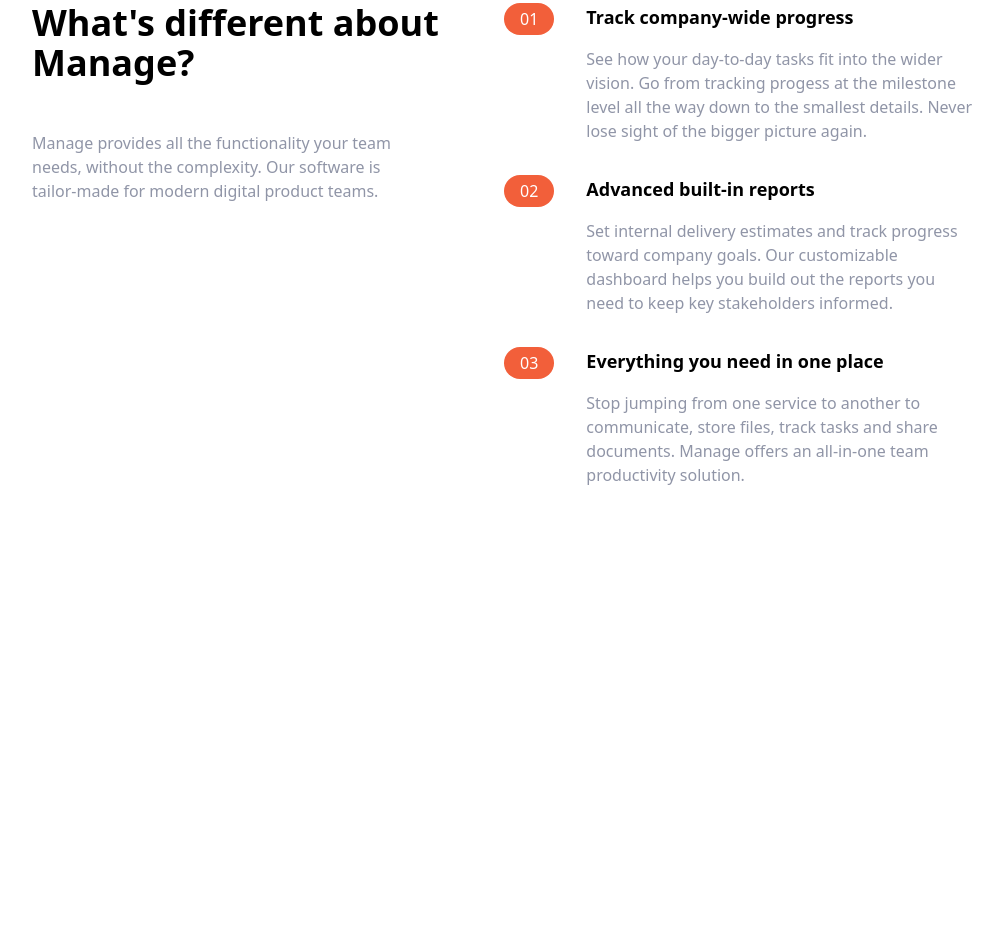
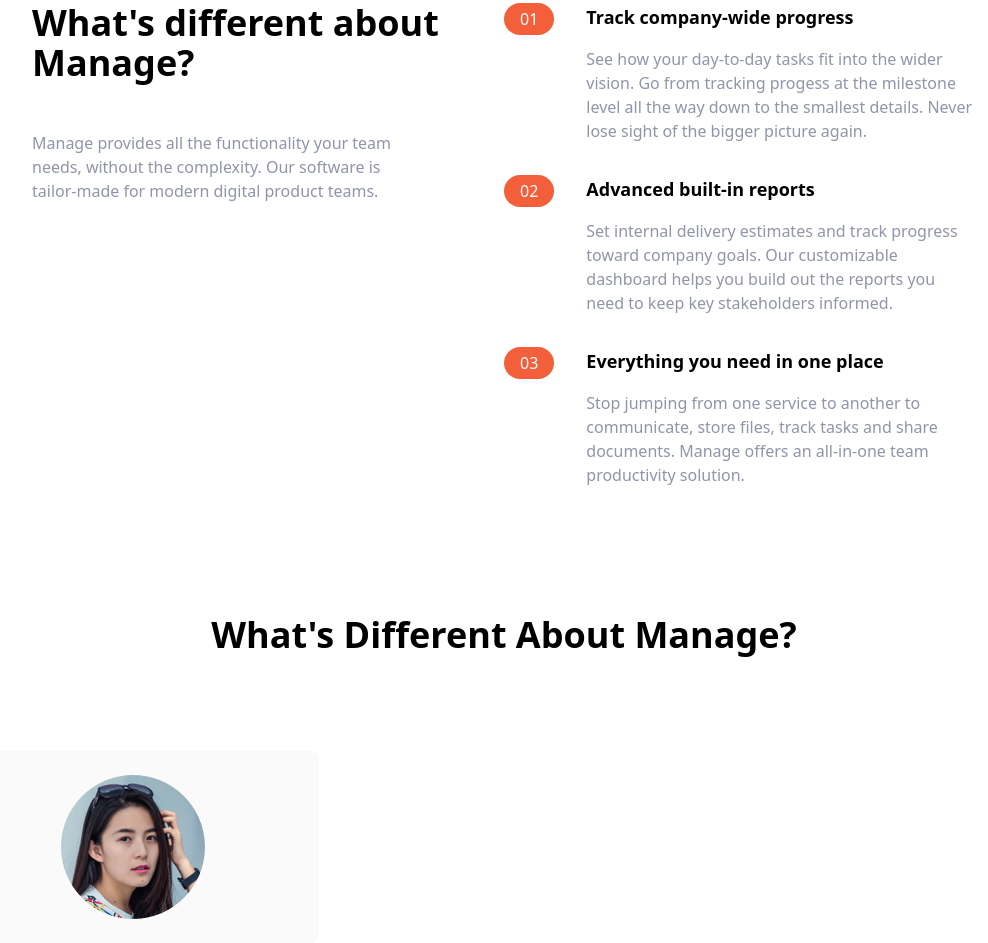
Before and after one commit to KalennaCodes/Landing-page-Tailwind, a website: page src/index.html in a window 1280 px wide. Shown: the part 653-1596 px from the top of the page, without its empty margins (136-1124 px from the left). Before the commit the page ends 1140 px from the top, so only its background shows below. Drawn offline with Linux system fonts and the light colour scheme.

Commit message:
testimonial section

```diff
--- a/src/index.html
+++ b/src/index.html
@@ -92,6 +92,7 @@
             </p>
           </div>
         </div>
+        <!-- LIST ITEM 2-->
         <div class="flex flex-col space-y-3 md:space-y-0 md:space-x-6 md:flex-row">
           <!--heading-->
           <div class="rounded-l-full bg-brightRedSupLight md:bg-transparent">
@@ -111,6 +112,7 @@
             </p>
           </div>
         </div>
+        <!--LIST ITEM 3-->
         <div class="flex flex-col space-y-3 md:space-y-0 md:space-x-6 md:flex-row">
           <!--heading-->
           <div class="rounded-l-full bg-brightRedSupLight md:bg-transparent">
@@ -131,11 +133,25 @@
           </div>
         </div>
     </div>
-
     </div>
   </section>
   <!--CUSTOMER REVIEWS ====== NEW SECTION-->
-
+<section id="testimonials">
+  <!--CONTAINER TO HEADING AND REVIEWS-->
+  <div class="max-w-6xl px-5 mx-auto mt-32 text-center">
+    <!--HEADER FOR REVIEW-->
+    <h2 class="text-4xl font-bold text-center">
+      What's Different About Manage?
+    </h2>
+    <!--TESTOMONIALS CONTAINER-->
+    <div class="flexl flex-col mt-24 md:flex-row md:space-x-6">
+      <!--TESTIMONIAL 1-->
+      <div class="flex flex-col items-center p-6 space-y-6 rounded-lg bg-veryLightGray md:w-1/3">
+        <img src="/images/avatar-anisha.png" alt="picture of woman">
+      </div>
+    </div>
+  </div>
+</section>
 
 
 
```
Also changed, not shown: dist/output.css.
